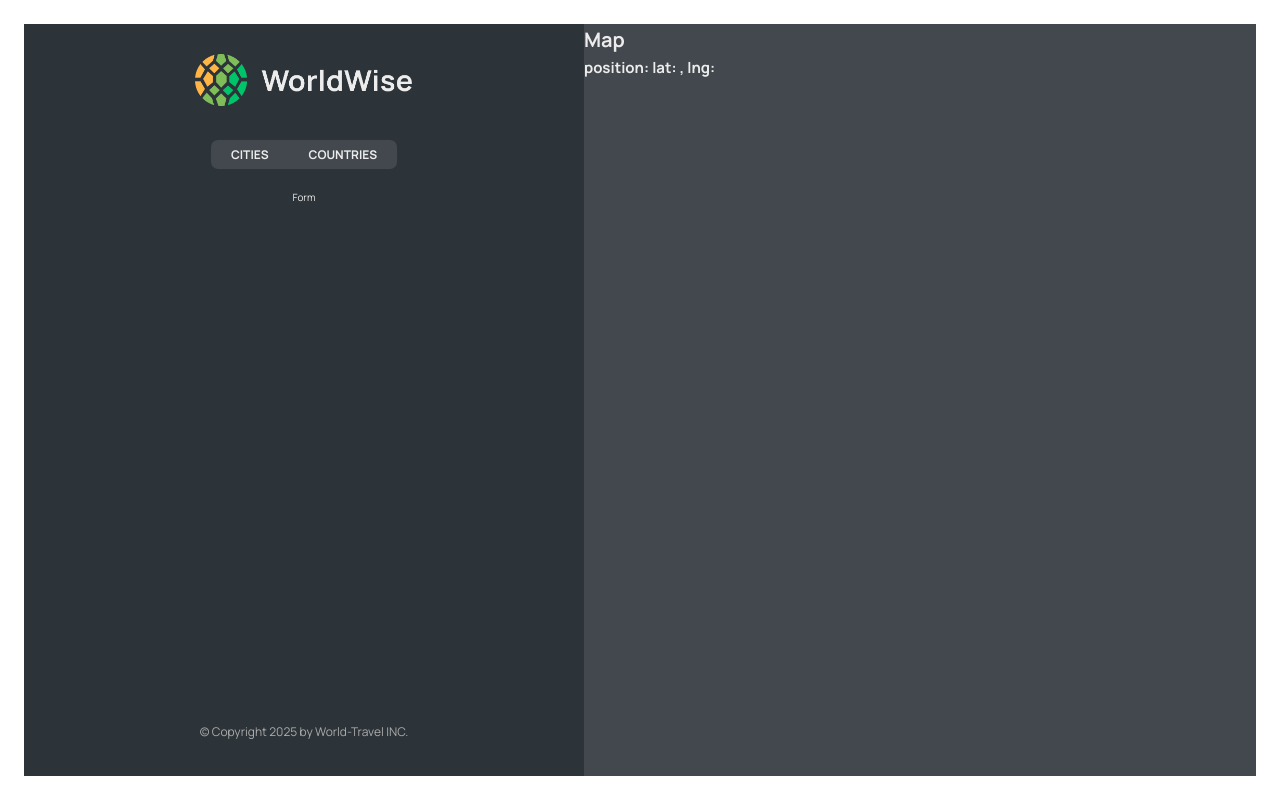
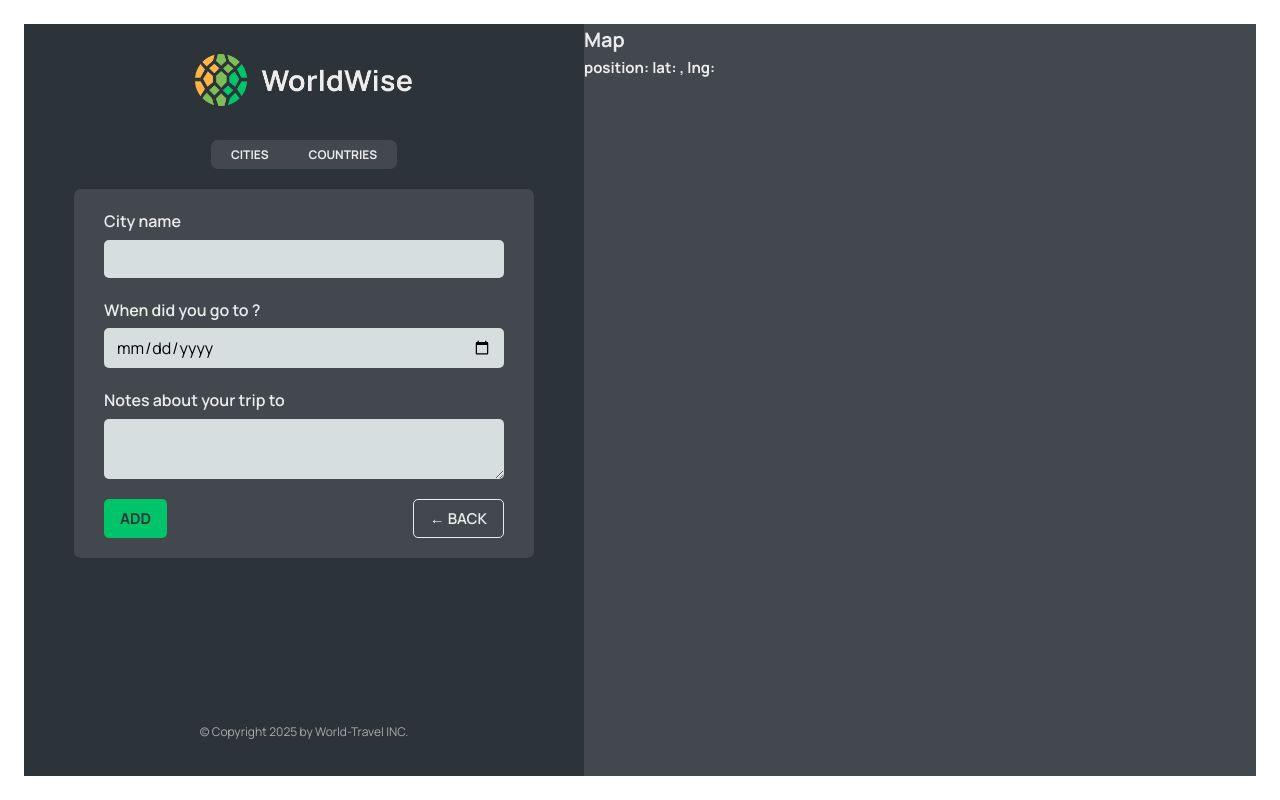
Before and after one commit to mrsherpacode/world-travel-, a React (Vite) app: page /app/form in a window 1280 px wide. Built offline with nearby package versions, Linux system fonts and the light colour scheme; data requests are answered from the project's data file.

Commit message:
programmatic navigation is used to go to other pages by using useNavigate hook

```diff
--- a/src/App.jsx
+++ b/src/App.jsx
@@ -1,4 +1,4 @@
-import { BrowserRouter, Routes, Route } from "react-router-dom";
+import { BrowserRouter, Routes, Route, Navigate } from "react-router-dom";
 import HomePage from "./pages/HomePage";
 import Product from "./pages/Product";
 import Pricing from "./pages/Pricing";
@@ -9,7 +9,8 @@
 import CityList from "./components/CityList";
 import CountryList from "./components/CountryList";
 import City from "./components/City";
-// API URL
+import Form from "./components/Form";
+// API URL //
 const BASE_URL = "http://localhost:9000";
 function App() {
   // we are creating cities state here cuz we need this state in other places too.
@@ -20,7 +21,6 @@
     function () {
       async function fetchCities() {
         setIsLoading(true);
-
         try {
           const res = await fetch(`${BASE_URL}/cities`);
           const data = await res.json();
@@ -44,10 +44,8 @@
         <Route path="/pricing" element={<Pricing />} />
 
         <Route path="/app" element={<AppLayout />}>
-          <Route
-            index
-            element={<CityList cities={cities} isLoading={isLoading} />}
-          />
+          {/* Navigate component  performs an automatic redirect  */}
+          <Route index element={<Navigate replace to="cities" />} />
           <Route
             path="cities"
             element={<CityList cities={cities} isLoading={isLoading} />}
@@ -60,7 +58,7 @@
             path="countries"
             element={<CountryList cities={cities} isLoading={isLoading} />}
           />
-          <Route path="form" element={<p>Form</p>} />
+          <Route path="form" element={<Form />} />
         </Route>
 
         <Route path="/login" element={<Login />} />
--- /dev/null
+++ b/src/components/Button.jsx
@@ -0,0 +1,11 @@
+import styles from "./Button.module.css";
+//  this is reuseable button component
+function Button({ children, onClick, type }) {
+  return (
+    <button className={`${styles.btn} ${styles[type]}`} onClick={onClick}>
+      {children}
+    </button>
+  );
+}
+
+export default Button;
--- a/src/components/CountryList.jsx
+++ b/src/components/CountryList.jsx
@@ -22,7 +22,7 @@
   return (
     <ul className={styles.countryList}>
       {countries.map((country) => (
-        <CountryItem country={country} />
+        <CountryItem country={country} key={country.country} />
       ))}
     </ul>
   );
--- a/src/components/Form.jsx
+++ b/src/components/Form.jsx
@@ -3,6 +3,9 @@
 import { useState } from "react";
 
 import styles from "./Form.module.css";
+// this button is reuseable button component
+import Button from "./Button";
+import { useNavigate } from "react-router-dom";
 
 export function convertToEmoji(countryCode) {
   const codePoints = countryCode
@@ -13,6 +16,8 @@
 }
 
 function Form() {
+  // // Programmatic navigation allows us to go to other pages without us having to click on navigation link.
+  const navigate = useNavigate();
   const [cityName, setCityName] = useState("");
   const [country, setCountry] = useState("");
   const [date, setDate] = useState(new Date());
@@ -34,6 +39,7 @@
         <label htmlFor="date">When did you go to {cityName}?</label>
         <input
           id="date"
+          type="date"
           onChange={(e) => setDate(e.target.value)}
           value={date}
         />
@@ -49,8 +55,17 @@
       </div>
 
       <div className={styles.buttons}>
-        <button>Add</button>
-        <button>&larr; Back</button>
+        <Button type="primary">Add</Button>
+        <Button
+          type="back"
+          onClick={(e) => {
+            e.preventDefault();
+            // Here, -1 means go back to previous page.
+            navigate(-1);
+          }}
+        >
+          &larr; Back
+        </Button>
       </div>
     </form>
   );
--- a/src/components/Map.jsx
+++ b/src/components/Map.jsx
@@ -1,14 +1,16 @@
-import { useSearchParams } from "react-router-dom";
+import { useNavigate, useSearchParams } from "react-router-dom";
 import styles from "./Map.module.css";
 //  map component
 function Map() {
+  // Programmatic navigation allows us to go to other pages without us having to click on navigation link.
+  const naviate = useNavigate();
   // This will get lat and lang from url and we use useSearchParams hook  for that
   const [searchParam, setSearchParam] = useSearchParams();
   // here i'm using get method to get the position lat and lng cuz we directly can not access it.
   const lat = searchParam.get("lat");
   const lng = searchParam.get("lng");
   return (
-    <div className={styles.mapContainer}>
+    <div className={styles.mapContainer} onClick={() => naviate("form")}>
       <h1>Map</h1>
       <h2>
         position: lat: {lat}, lng: {lng}
```
